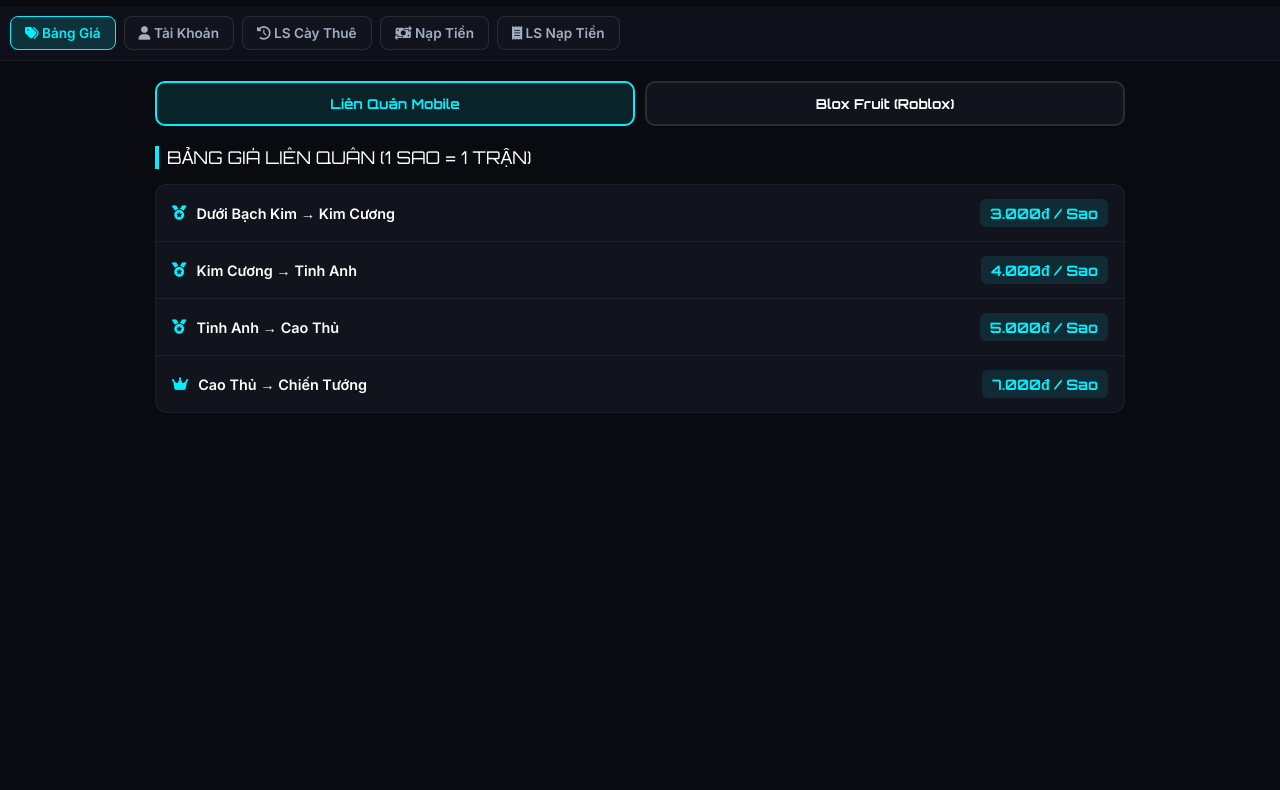
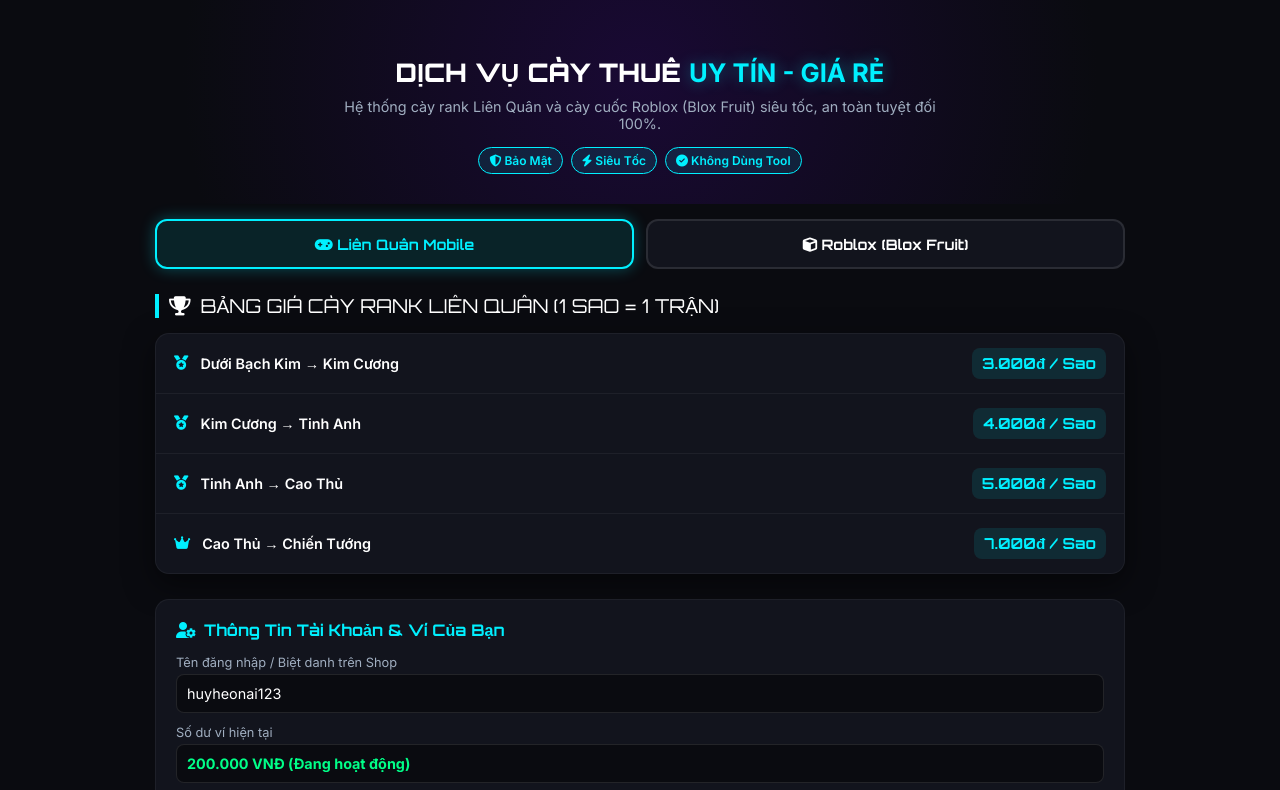
Before and after one commit to huyheonai123/dichvugame, a plain HTML site: page index.html in a window 1280 px wide. Shown: the part 54-844 px from the top of the page. Before the commit the page ends 800 px from the top, so only its background shows below. Drawn offline with Linux system fonts and the light colour scheme.

Commit message:
Update index.html

```diff
--- a/index.html
+++ b/index.html
@@ -29,6 +29,7 @@
             background-color: var(--dark);
             color: var(--text);
             overflow-x: hidden;
+            scroll-behavior: smooth;
         }
 
         header {
@@ -39,7 +40,7 @@
             top: 0;
             width: 100%;
             z-index: 1000;
-            padding: 12px 15px;
+            padding: 12px 20px;
             display: flex;
             justify-content: space-between;
             align-items: center;
@@ -47,7 +48,7 @@
 
         .logo {
             font-family: 'Orbitron', sans-serif;
-            font-size: 1rem;
+            font-size: 1.1rem;
             font-weight: 900;
             background: linear-gradient(45deg, var(--primary), var(--accent));
             -webkit-background-clip: text;
@@ -55,94 +56,100 @@
             text-transform: uppercase;
         }
 
-        .user-quick-info {
+        .user-wallet-badge {
             display: flex;
             align-items: center;
-            gap: 10px;
+            gap: 8px;
             background: rgba(0, 240, 255, 0.1);
             border: 1px solid var(--primary);
-            padding: 5px 10px;
+            padding: 5px 12px;
             border-radius: 20px;
-            font-size: 0.8rem;
+            font-size: 0.85rem;
         }
 
-        .user-quick-info span {
+        .user-wallet-badge span {
             color: var(--success);
             font-weight: 700;
             font-family: 'Orbitron', sans-serif;
         }
 
-        .nav-tabs {
-            display: flex;
-            background: #0f111a;
-            padding: 10px;
-            gap: 8px;
-            overflow-x: auto;
-            border-bottom: 1px solid rgba(255,255,255,0.05);
-            margin-top: 60px;
-            white-space: nowrap;
+        .hero {
+            padding: 110px 20px 30px;
+            text-align: center;
+            background: radial-gradient(circle at center, rgba(112, 0, 255, 0.15) 0%, rgba(10, 11, 16, 1) 70%);
         }
 
-        .nav-tab-btn {
-            background: var(--card-bg);
-            border: 1px solid rgba(255,255,255,0.1);
-            color: var(--text-gray);
-            padding: 8px 14px;
-            border-radius: 8px;
-            font-size: 0.85rem;
-            font-weight: 600;
-            cursor: pointer;
-            transition: 0.3s;
+        .hero h1 {
+            font-family: 'Orbitron', sans-serif;
+            font-size: 1.6rem;
+            font-weight: 900;
+            margin-bottom: 10px;
+            text-transform: uppercase;
         }
 
-        .nav-tab-btn.active {
-            background: rgba(0, 240, 255, 0.15);
-            border-color: var(--primary);
+        .hero h1 span {
+            color: var(--primary);
+            text-shadow: 0 0 15px rgba(0, 240, 255, 0.4);
+        }
+
+        .hero p {
+            color: var(--text-gray);
+            font-size: 0.9rem;
+            max-width: 600px;
+            margin: 0 auto 15px;
+        }
+
+        .badge-container {
+            display: flex;
+            justify-content: center;
+            gap: 8px;
+            flex-wrap: wrap;
+        }
+
+        .badge {
+            background: rgba(0, 240, 255, 0.1);
+            border: 1px solid var(--primary);
+            padding: 5px 10px;
+            border-radius: 20px;
+            font-size: 0.75rem;
+            font-weight: 600;
             color: var(--primary);
         }
 
         .container {
             max-width: 1000px;
             margin: 0 auto;
-            padding: 20px 15px;
-        }
-
-        .tab-content {
-            display: none;
-        }
-
-        .tab-content.active {
-            display: block;
+            padding: 15px;
         }
 
         .section-title {
             font-family: 'Orbitron', sans-serif;
-            font-size: 1.1rem;
-            margin: 20px 0 15px;
+            font-size: 1.2rem;
+            margin: 25px 0 15px;
             display: flex;
             align-items: center;
-            gap: 8px;
+            gap: 10px;
             border-left: 4px solid var(--primary);
-            padding-left: 8px;
+            padding-left: 10px;
             text-transform: uppercase;
         }
 
         .game-selector {
             display: flex;
-            gap: 10px;
+            gap: 12px;
             margin-bottom: 20px;
         }
 
         .game-btn {
             flex: 1;
-            padding: 12px;
+            padding: 14px;
             background: var(--card-bg);
             border: 2px solid rgba(255, 255, 255, 0.1);
-            border-radius: 10px;
+            border-radius: 12px;
             color: var(--text);
             font-family: 'Orbitron', sans-serif;
             font-weight: 700;
-            font-size: 0.85rem;
+            font-size: 0.9rem;
             cursor: pointer;
             transition: 0.3s;
             text-align: center;
@@ -151,22 +158,24 @@
         .game-btn.active {
             border-color: var(--primary);
             background: rgba(0, 240, 255, 0.1);
+            box-shadow: 0 0 15px rgba(0, 240, 255, 0.3);
             color: var(--primary);
         }
 
         .price-table {
             background: var(--card-bg);
-            border-radius: 12px;
+            border-radius: 14px;
             border: 1px solid rgba(255, 255, 255, 0.05);
             overflow: hidden;
-            margin-bottom: 20px;
+            box-shadow: 0 10px 30px rgba(0,0,0,0.5);
+            margin-bottom: 25px;
         }
 
         .price-row {
             display: flex;
             justify-content: space-between;
             align-items: center;
-            padding: 14px 16px;
+            padding: 14px 18px;
             border-bottom: 1px solid rgba(255, 255, 255, 0.05);
         }
 
@@ -177,7 +186,7 @@
         .rank-info {
             display: flex;
             align-items: center;
-            gap: 10px;
+            gap: 12px;
             font-size: 0.9rem;
             font-weight: 600;
         }
@@ -190,25 +199,25 @@
             font-family: 'Orbitron', sans-serif;
             font-weight: 700;
             color: var(--primary);
-            font-size: 0.9rem;
+            font-size: 0.95rem;
             background: rgba(0, 240, 255, 0.1);
-            padding: 5px 10px;
-            border-radius: 6px;
+            padding: 6px 10px;
+            border-radius: 8px;
         }
 
-        /* Profile & History Styling */
+        /* Thêm các khung quản lý tài khoản & lịch sử */
         .card-box {
             background: var(--card-bg);
-            border-radius: 12px;
-            padding: 18px;
+            border-radius: 14px;
+            padding: 20px;
             border: 1px solid rgba(255, 255, 255, 0.05);
             margin-bottom: 20px;
         }
 
         .card-box h3 {
             font-family: 'Orbitron', sans-serif;
-            font-size: 0.95rem;
-            margin-bottom: 12px;
+            font-size: 1rem;
+            margin-bottom: 15px;
             color: var(--primary);
             display: flex;
             align-items: center;
@@ -261,12 +270,10 @@
             font-size: 0.75rem;
         }
 
-        .qr-box {
+        .payment-box {
             text-align: center;
             background: linear-gradient(135deg, rgba(18, 20, 29, 1) 0%, rgba(30, 20, 50, 1) 100%);
             border: 1px solid var(--secondary);
-            padding: 20px;
-            border-radius: 12px;
         }
 
         .qr-placeholder {
@@ -274,14 +281,39 @@
             padding: 8px;
             border-radius: 10px;
             display: inline-block;
-            margin: 10px 0;
+            margin: 12px 0;
             max-width: 160px;
         }
 
         .qr-placeholder img {
             width: 100%;
             display: block;
-            border-radius: 4px;
+            border-radius: 6px;
+        }
+
+        .bank-info {
+            font-weight: 600;
+            font-size: 0.95rem;
+            color: var(--text);
+        }
+
+        .cta-section {
+            text-align: center;
+            padding: 20px 0 40px;
+        }
+
+        .btn-primary {
+            display: inline-block;
+            background: linear-gradient(45deg, var(--primary), var(--secondary));
+            color: var(--text);
+            padding: 14px 30px;
+            border-radius: 30px;
+            font-family: 'Orbitron', sans-serif;
+            font-weight: 700;
+            text-decoration: none;
+            text-transform: uppercase;
+            box-shadow: 0 0 20px rgba(0, 240, 255, 0.4);
+            font-size: 0.9rem;
         }
 
         .game-content { display: none; }
@@ -292,31 +324,32 @@
 
     <header>
         <div class="logo">⚡ SHOP CÀY THUÊ</div>
-        <div class="user-quick-info">
-            <i class="fa-solid fa-wallet"></i> Số dư: <span id="balance-display">200.000đ</span>
+        <div class="user-wallet-badge">
+            <i class="fa-solid fa-wallet"></i> Ví: <span>200.000đ</span>
         </div>
     </header>
 
-    <div class="nav-tabs">
-        <button class="nav-tab-btn active" onclick="switchTab('prices')"><i class="fa-solid fa-tags"></i> Bảng Giá</button>
-        <button class="nav-tab-btn" onclick="switchTab('profile')"><i class="fa-solid fa-user"></i> Tài Khoản</button>
-        <button class="nav-tab-btn" onclick="switchTab('boosting-history')"><i class="fa-solid fa-clock-rotate-left"></i> LS Cày Thuê</button>
-        <button class="nav-tab-btn" onclick="switchTab('deposit')"><i class="fa-solid fa-money-bill-transfer"></i> Nạp Tiền</button>
-        <button class="nav-tab-btn" onclick="switchTab('deposit-history')"><i class="fa-solid fa-receipt"></i> LS Nạp Tiền</button>
+    <section class="hero">
+        <h1>Dịch Vụ Cày Thuê <span>Uy Tín - Giá Rẻ</span></h1>
+        <p>Hệ thống cày rank Liên Quân và cày cuốc Roblox (Blox Fruit) siêu tốc, an toàn tuyệt đối 100%.</p>
+        <div class="badge-container">
+            <div class="badge"><i class="fa-solid fa-shield-halved"></i> Bảo Mật</div>
+            <div class="badge"><i class="fa-solid fa-bolt"></i> Siêu Tốc</div>
+            <div class="badge"><i class="fa-solid fa-check-circle"></i> Không Dùng Tool</div>
         </div>
+    </section>
 
     <div class="container">
 
-        <!-- TAB 1: BẢNG GIÁ -->
-        <div id="tab-prices" class="tab-content active">
+        <!-- 1. BẢNG GIÁ GAME -->
         <div class="game-selector">
-                <button class="game-btn active" onclick="switchGame('lq')">Liên Quân Mobile</button>
-                <button class="game-btn" onclick="switchGame('blox')">Blox Fruit (Roblox)</button>
+            <button class="game-btn active" onclick="switchGame('lq')"><i class="fa-solid fa-gamepad"></i> Liên Quân Mobile</button>
+            <button class="game-btn" onclick="switchGame('blox')"><i class="fa-solid fa-cube"></i> Roblox (Blox Fruit)</button>
         </div>
 
-            <!-- LIÊN QUÂN -->
+        <!-- LIÊN QUÂN CONTENT -->
         <div id="lq-content" class="game-content active">
-                <div class="section-title">Bảng Giá Liên Quân (1 Sao = 1 Trận)</div>
+            <div class="section-title"><i class="fa-solid fa-trophy"></i> Bảng Giá Cày Rank Liên Quân (1 Sao = 1 Trận)</div>
             <div class="price-table">
                 <div class="price-row">
                     <div class="rank-info"><i class="fa-solid fa-medal"></i><span>Dưới Bạch Kim → Kim Cương</span></div>
@@ -337,16 +370,16 @@
             </div>
         </div>
 
-            <!-- BLOX FRUIT -->
+        <!-- BLOX FRUIT CONTENT -->
         <div id="blox-content" class="game-content">
-                <div class="section-title">Bảng Giá Blox Fruit</div>
+            <div class="section-title"><i class="fa-solid fa-skull"></i> Bảng Giá Cày Thuê Blox Fruit (Roblox)</div>
             <div class="price-table">
                 <div class="price-row">
                     <div class="rank-info"><i class="fa-solid fa-arrow-up"></i><span>Cày Level (Sea 1, 2, 3)</span></div>
                     <div class="rank-price">Từ 50.000đ</div>
                 </div>
                 <div class="price-row">
-                        <div class="rank-info"><i class="fa-solid fa-fire"></i><span>Săn Võ Godhuman / Sanguine</span></div>
+                    <div class="rank-info"><i class="fa-solid fa-fire"></i><span>Săn Võ Godhuman / Sanguine Art</span></div>
                     <div class="rank-price">80.000đ - 150.000đ</div>
                 </div>
                 <div class="price-row">
@@ -355,31 +388,23 @@
                 </div>
             </div>
         </div>
-        </div>
 
-        <!-- TAB 2: TÀI KHOẢN -->
-        <div id="tab-profile" class="tab-content">
+        <!-- 2. QUẢN LÝ TÀI KHOẢN & SỐ DƯ -->
         <div class="card-box">
-                <h3><i class="fa-solid fa-id-badge"></i> Thông Tin Đăng Nhập & Ví</h3>
+            <h3><i class="fa-solid fa-user-gear"></i> Thông Tin Tài Khoản & Ví Của Bạn</h3>
             <div class="info-group">
-                    <label>Tên đăng nhập / Biệt danh Shop</label>
-                    <input type="text" id="username-input" value="huyheonai123" placeholder="Nhập tên của bạn...">
+                <label>Tên đăng nhập / Biệt danh trên Shop</label>
+                <input type="text" value="huyheonai123">
             </div>
             <div class="info-group">
-                    <label>Số điện thoại / Zalo liên hệ</label>
-                    <input type="text" value="0332411283">
-                </div>
-                <div class="info-group">
-                    <label>Số dư hiện tại trong ví</label>
-                    <input type="text" value="200.000 VNĐ" disabled style="color: var(--success); font-weight: bold;">
-                </div>
-                <button onclick="alert('Đã lưu thông tin thành công!')" style="width:100%; background:linear-gradient(45deg, var(--primary), var(--secondary)); border:none; padding:12px; border-radius:8px; color:#fff; font-weight:700; font-family:'Orbitron', sans-serif; cursor:pointer;">Cập Nhật Thông Tin</button>
+                <label>Số dư ví hiện tại</label>
+                <input type="text" value="200.000 VNĐ (Đang hoạt động)" disabled style="color: var(--success); font-weight: bold;">
             </div>
         </div>
 
-        <!-- TAB 3: LỊCH SỬ CÀY THUÊ -->
-        <div id="tab-boosting-history" class="tab-content">
-            <div class="section-title">Lịch Sử Nhận Cày Thuê</div>
+        <!-- 3. LỊCH SỬ CÀY THUÊ -->
+        <div class="card-box">
+            <h3><i class="fa-solid fa-clock-rotate-left"></i> Lịch Sử Cày Thuê Gần Đây</h3>
             <div class="history-item success">
                 <div class="history-top"><span>[Liên Quân] Kim Cương lên Tinh Anh (5 Sao)</span> <span style="color:var(--success);">Hoàn thành</span></div>
                 <div class="history-sub">Khách: NguyenVanA • Nhận: 20.000đ • Trạng thái: Đã trả acc an toàn</div>
@@ -390,43 +415,32 @@
             </div>
         </div>
 
-        <!-- TAB 4: NẠP TIỀN -->
-        <div id="tab-deposit" class="tab-content">
-            <div class="qr-box">
-                <h3><i class="fa-solid fa-qrcode"></i> Quét QR Chuyển Khoản Nạp Tiền</h3>
-                <p style="font-size: 0.85rem; color: var(--text-gray); margin-bottom: 10px;">Hệ thống tự động cộng tiền sau 1-2 phút</p>
+        <!-- 4. NẠP TIỀN & LỊCH SỬ NẠP -->
+        <div class="card-box payment-box">
+            <h3><i class="fa-solid fa-qrcode"></i> Nạp Tiền Vào Ví</h3>
+            <p style="font-size: 0.85rem; color: var(--text-gray); margin-bottom: 5px;">Quét mã QR bên dưới để nạp tiền tự động</p>
             <div class="qr-placeholder">
                 <img src="https://img.vietqr.io/image/MB-0332411283-compact2.png" alt="QR Nạp Tiền">
             </div>
-                <p style="font-weight:600; font-size:0.95rem; margin-top:5px;">MB BANK: 0332411283</p>
-                <p style="font-size:0.85rem; color:var(--text-gray);">Chủ TK: LE DUC HUY</p>
-                <p style="font-size:0.8rem; color:var(--accent); margin-top:8px;">Nội dung chuyển khoản: <b style="color:#fff;">NAPTIEN HUYHEONAI</b></p>
+            <p class="bank-info">MB BANK: 0332411283</p>
+            <p style="font-size: 0.85rem; color: var(--text-gray);">Chủ tài khoản: LE DUC HUY</p>
+            <p style="font-size: 0.8rem; color: var(--accent); margin-top: 6px;">Nội dung chuyển khoản: <b style="color:#fff;">NAPTIEN HUYHEONAI</b></p>
+        </div>
+
+        <div class="card-box">
+            <h3><i class="fa-solid fa-receipt"></i> Lịch Sử Nạp Tiền</h3>
+            <div class="history-item success">
+                <div class="history-top"><span>Nạp qua MB Bank</span> <span style="color:var(--success);">+200.000đ</span></div>
+                <div class="history-sub">Mã GD: MBFT2026... • Thời gian: Hôm nay</div>
             </div>
         </div>
 
-        <!-- TAB 5: LỊCH SỬ NẠP TIỀN -->
-        <div id="tab-deposit-history" class="tab-content">
-            <div class="section-title">Lịch Sử Nạp Tiền Gần Đây</div>
-            <div class="history-item success">
-                <div class="history-top"><span>Nạp qua MB Bank</span> <span style="color:var(--success);">+200.000đ</span></div>
-                <div class="history-sub">Mã GD: MBFT2026... • Thời gian: Hôm nay, 13:00</div>
+        <div class="cta-section">
+            <a href="https://m.me/" target="_blank" class="btn-primary"><i class="fa-brands fa-facebook-messenger"></i> Liên hệ chốt đơn ngay</a>
         </div>
     </div>
 
-    </div>
-
     <script>
-        function switchTab(tabId) {
-            const tabs = document.querySelectorAll('.tab-content');
-            tabs.forEach(t => t.classList.remove('active'));
-
-            const btns = document.querySelectorAll('.nav-tab-btn');
-            btns.forEach(b => b.classList.remove('active'));
-
-            document.getElementById('tab-' + tabId).classList.add('active');
-            event.currentTarget.classList.add('active');
-        }
-
         function switchGame(game) {
             const btns = document.querySelectorAll('.game-btn');
             btns.forEach(btn => btn.classList.remove('active'));
```
Lines whose indentation alone changed are shown as unchanged.
